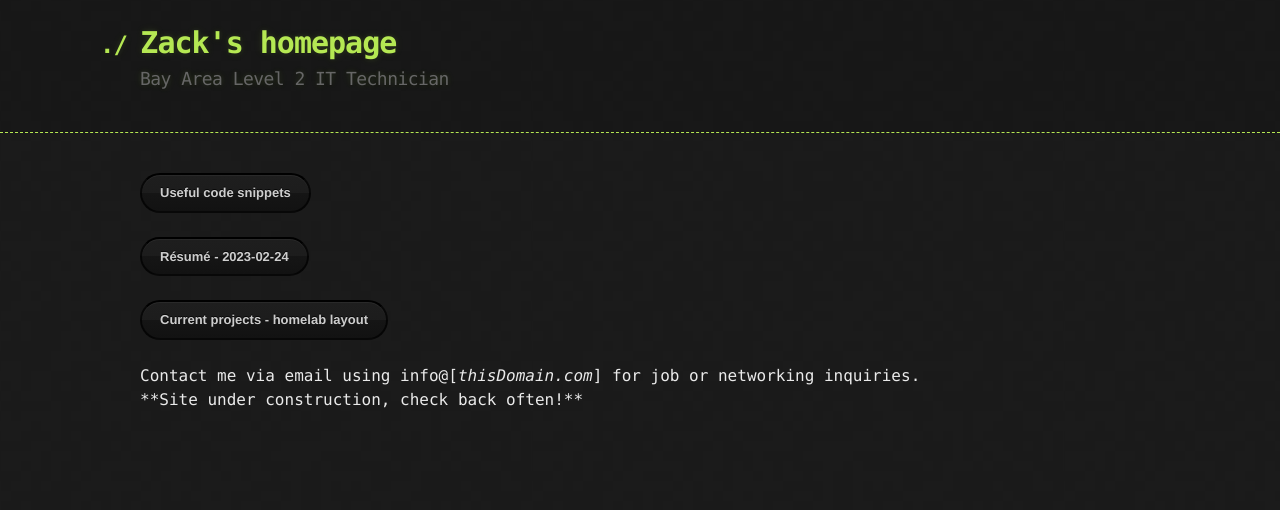
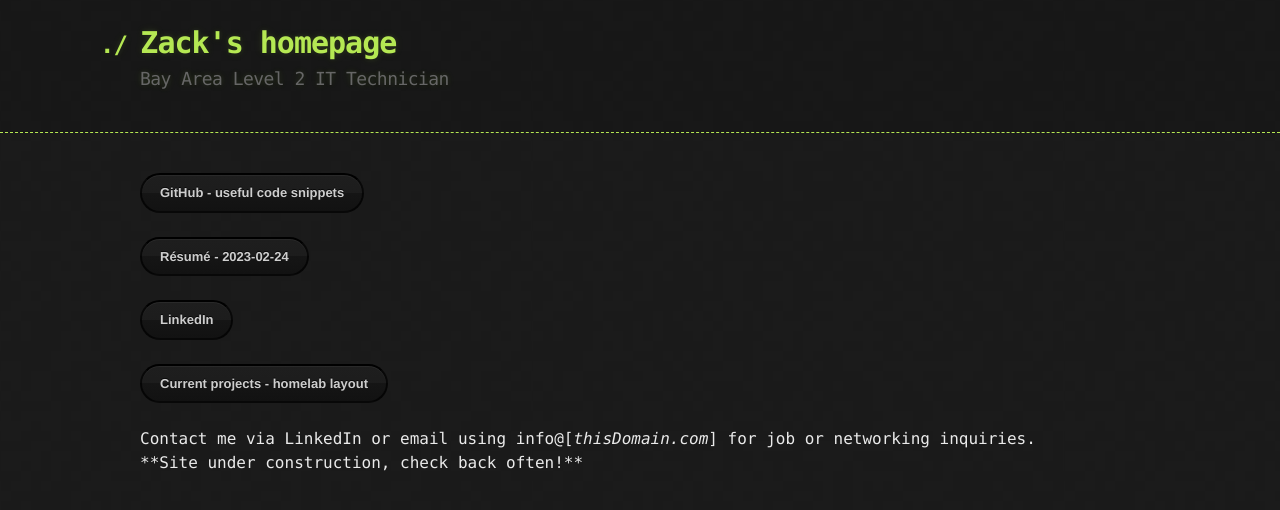
Before and after one commit to zackruiz77/zackruiz77.github.io, a Jekyll site: the page built from index.html, in a window 1280 px wide. Shown: the top 510 px of the page. Built offline with Jekyll 4.4.1, drawn with Linux system fonts in a browser that asks for light colours.

Commit message:
Adding LinkedIn information

```diff
--- a/index.html
+++ b/index.html
@@ -4,16 +4,19 @@ title: "Zack Ruiz homepage"
 permalink: /
 ---
 <body>
-    <a href="https://github.com/zackruiz77/codeSnippets" class="btn">Useful code snippets</a>
+    <a href="https://github.com/zackruiz77/codeSnippets" class="btn">GitHub - useful code snippets</a>
     <br>
     <br>
     <a href="https://zruiz.com/assets/resume.pdf" class="btn">Résumé - 2023-02-24</a>
     <br>
     <br>
+    <a href="https://www.linkedin.com/in/zacharyruiz77/" class="btn">LinkedIn</a>
+    <br>
+    <br>
     <a href="https://zruiz.com/homelab" class="btn">Current projects - homelab layout</a>
     <br>
     <br>
-    Contact me via email using info@[<em>thisDomain.com</em>] for job or networking inquiries.
+    Contact me via LinkedIn or email using info@[<em>thisDomain.com</em>] for job or networking inquiries.
 
 <br>
 **Site under construction, check back often!**
```
